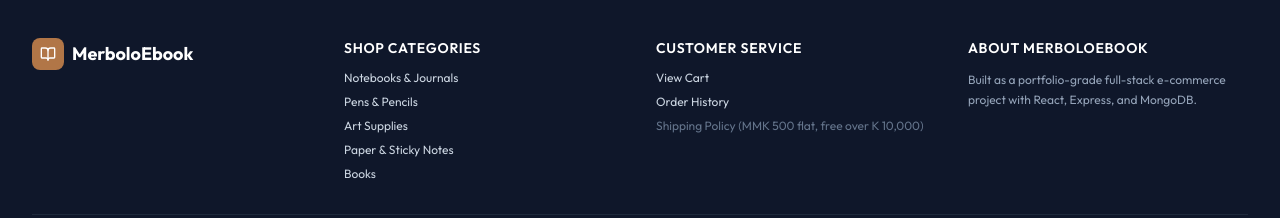
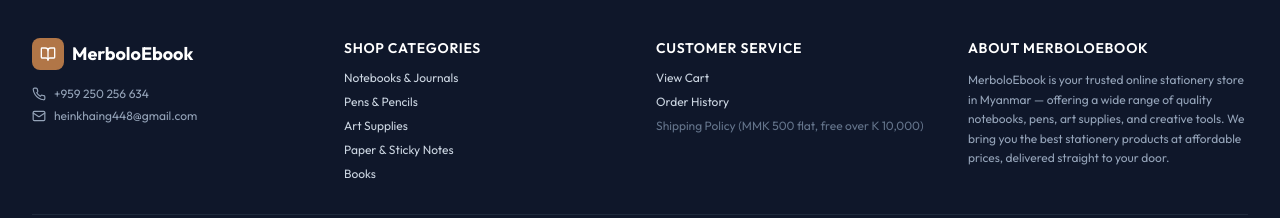
Before and after one commit to Aung422001/merbolo-stationery-store, a React (Vite) app in the folder frontend/: page /cart in a window 1280 px wide. Shown: the part 489-707 px from the top of the page. Built offline with nearby package versions, Linux system fonts and the light colour scheme; no server answers.

Commit message:
feat: add contact info to footer, update About section, change currency to MMK

```diff
--- a/frontend/src/components/layout/Footer.jsx
+++ b/frontend/src/components/layout/Footer.jsx
@@ -1,5 +1,5 @@
 import React from 'react';
-import { BookOpen, Heart } from 'lucide-react';
+import { BookOpen, Phone, Mail } from 'lucide-react';
 import { Link } from 'react-router-dom';
 
 export const Footer = () => {
@@ -14,8 +14,18 @@ export const Footer = () => {
               </div>
               <span className="font-bold text-lg text-white">MerboloEbook</span>
             </div>
+            <div className="space-y-1.5 pt-1">
+              <a href="tel:+959250256634" className="flex items-center gap-2 text-xs text-slate-400 hover:text-brand-400 transition-colors">
+                <Phone className="w-3.5 h-3.5 shrink-0" />
+                +959 250 256 634
+              </a>
+              <a href="mailto:heinkhaing448@gmail.com" className="flex items-center gap-2 text-xs text-slate-400 hover:text-brand-400 transition-colors">
+                <Mail className="w-3.5 h-3.5 shrink-0" />
+                heinkhaing448@gmail.com
+              </a>
+            </div>
+          </div>
 
-          </div>
 
           <div>
             <h4 className="text-sm font-semibold text-white uppercase tracking-wider mb-3">Shop Categories</h4>
@@ -40,7 +50,7 @@ export const Footer = () => {
           <div>
             <h4 className="text-sm font-semibold text-white uppercase tracking-wider mb-3">About MerboloEbook</h4>
             <p className="text-xs text-slate-400 leading-relaxed">
-              Built as a portfolio-grade full-stack e-commerce project with React, Express, and MongoDB.
+              MerboloEbook is your trusted online stationery store in Myanmar — offering a wide range of quality notebooks, pens, art supplies, and creative tools. We bring you the best stationery products at affordable prices, delivered straight to your door.
             </p>
           </div>
         </div>
--- a/frontend/src/utils/formatCurrency.js
+++ b/frontend/src/utils/formatCurrency.js
@@ -1,8 +1,8 @@
 export const formatCurrency = (amount) => {
   if (amount === undefined || amount === null || isNaN(amount)) {
-    return 'K 0';
+    return 'MMK 0';
   }
-  return 'K ' + new Intl.NumberFormat('en-US', {
+  return 'MMK ' + new Intl.NumberFormat('en-US', {
     maximumFractionDigits: 0
   }).format(amount);
 };
```
